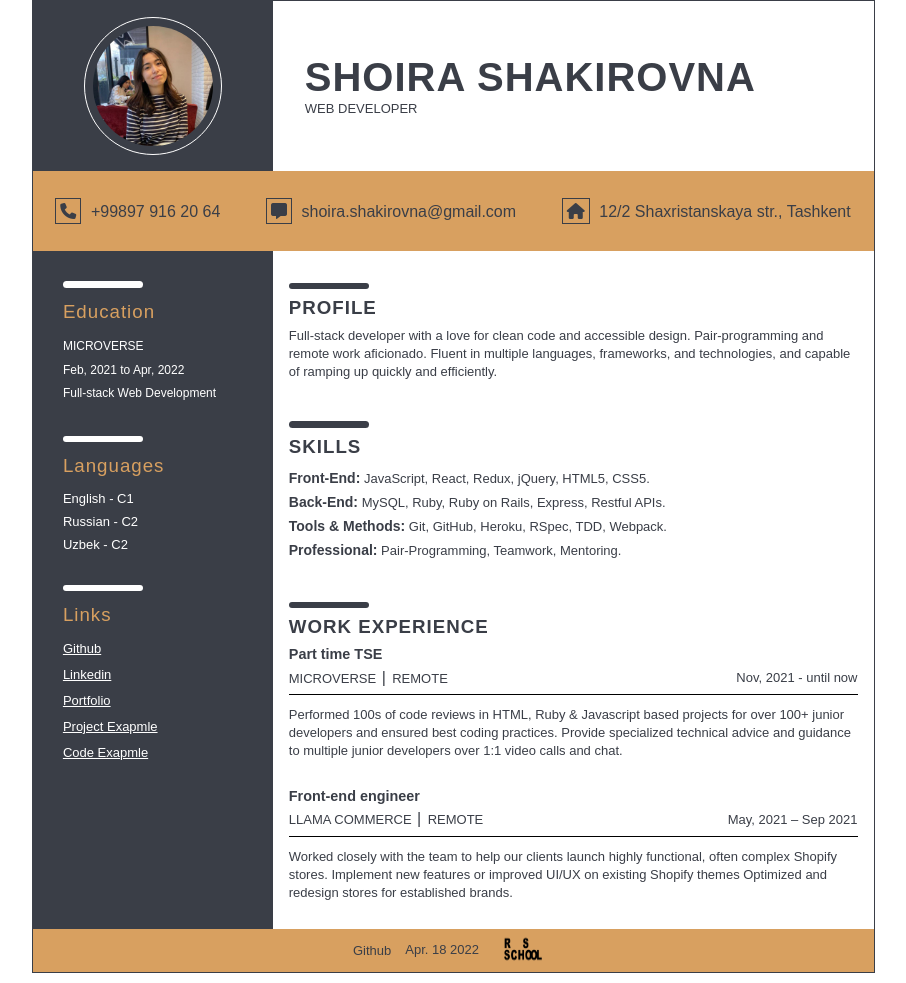
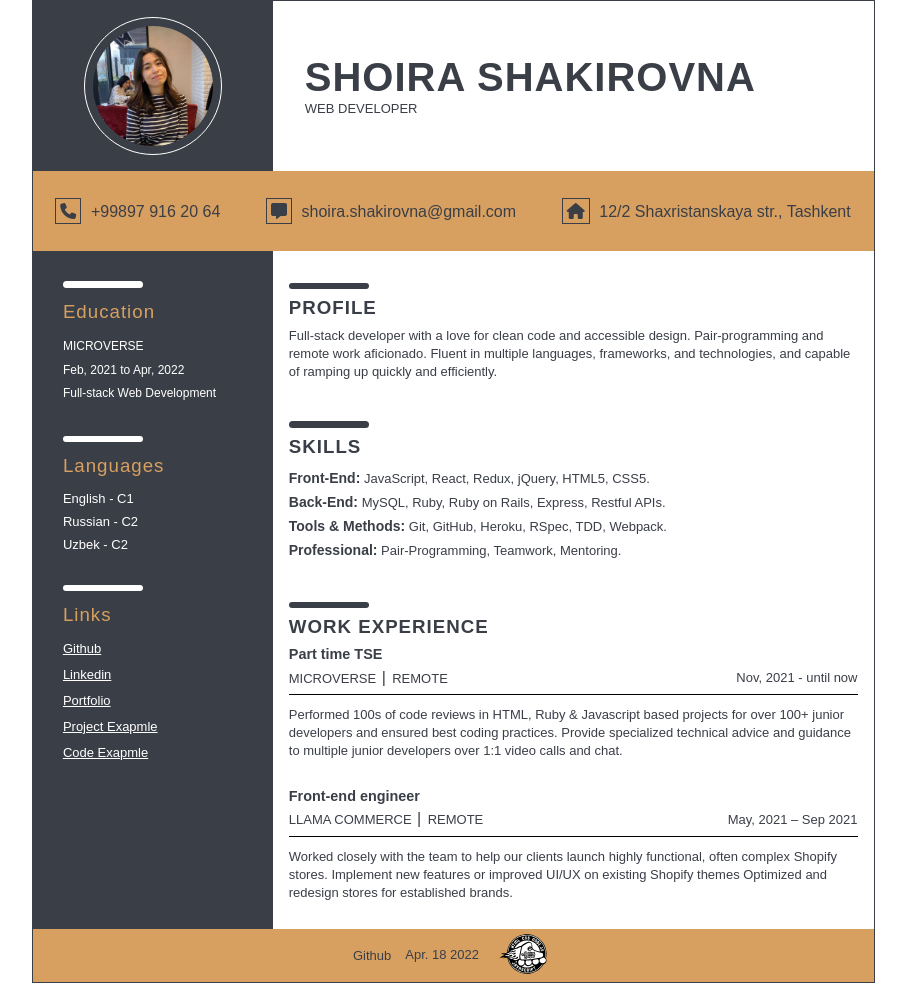
Before and after one commit to ShoiraTa/rsschool-cv, a plain HTML site: page index.html in a window 1280 px wide. Shown: the whole page, without its empty margins (187-1093 px from the left). Drawn offline with Linux system fonts and the light colour scheme.

Commit message:
fix: add padding in footer

```diff
--- a/index.html
+++ b/index.html
@@ -123,7 +123,7 @@
     <div class="footer-links-container">
       <a href="https://github.com/ShoiraTa">Github</a>
       <span>Apr. 18 2022</span>
-      <a  href="https://rs.school/"><img class="rs-logo" src="./img/background.png" alt="rs-school logo"></a>
+      <a  href="https://rs.school/"><img class="rs-logo" src="./img/background.svg" alt="rs-school logo"></a>
     </div>
   </footer>
 </body>
--- a/style.css
+++ b/style.css
@@ -221,6 +221,7 @@ a,
 
 footer {
   background-color: var(--yellow);
+  padding: 0.3rem;
 }
 
 .footer-links-container {
```
Also changed, not shown: img/background.png (deleted), img/background.svg (added), 1 other file.
